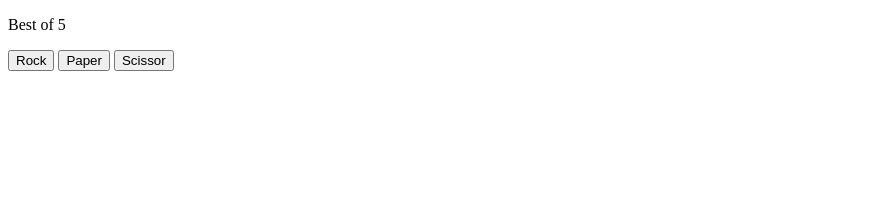
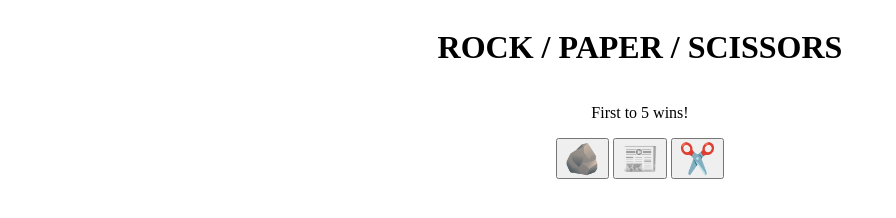
Before and after one commit to AmazingBandit/Rock-Paper-Scissors, a plain HTML site: page index.html in a window 1280 px wide. Shown: the whole page, without its empty margins (0-896 px from the left). Drawn offline with Linux system fonts and the light colour scheme.

Commit message:
Created new branch and updated button to show image

```diff
--- a/index.html
+++ b/index.html
@@ -3,14 +3,21 @@
   <head>
     <meta charset="UTF-8" />
     <meta name="viewport" content="width=device-width, initial-scale=1.0" />
-    <title>Rock, Paper, Scissor</title>
+    <link rel="stylesheet" href="style.css" />
+    <title>Rock, Paper, Scissors</title>
   </head>
   <body>
-    <p>Best of 5</p>
-    <button class="rock">Rock</button>
-    <button class="paper">Paper</button>
-    <button class="scissor">Scissor</button>
-    <div></div>
+    <div class="container">
+      <h1>ROCK / PAPER / SCISSORS</h1>
+      <p>First to 5 wins!</p>
+      <div class="selection">
+        <button class="rock">🪨</button>
+        <button class="paper">📰</button>
+        <button class="scissor">✂️</button>
+      </div>
+      <div class="roundPlay"></div>
+      <div class="score"></div>
+    </div>
     <script src="styles.js"></script>
   </body>
 </html>
--- /dev/null
+++ b/style.css
@@ -0,0 +1,17 @@
+:root {
+  --primary-color: black;
+  --secondary-color: yellow;
+  --hero-color: red;
+}
+
+.container {
+  display: flex;
+  flex-direction: column;
+  justify-content: center;
+  align-items: center;
+}
+
+.selection button {
+  cursor: pointer;
+  font-size: 30px;
+}
--- a/styles.js
+++ b/styles.js
@@ -6,7 +6,8 @@ let gameOver = false;
 const rock = document.querySelector(".rock");
 const paper = document.querySelector(".paper");
 const scissor = document.querySelector(".scissor");
-const div = document.querySelector("div");
+const div = document.querySelector(".roundPlay");
+const scoreDiv = document.querySelector(".score");
 
 rock.addEventListener("click", () => {
   if (gameOver === false) {
@@ -38,15 +39,15 @@ function getComputerChoice() {
 }
 
 const checkWinner = () => {
-  div.textContent += ` | Player: ${score} vs CPU: ${compScore}`;
+  scoreDiv.textContent = `Player: ${score} vs CPU: ${compScore}`;
   if (score == 5) {
     gameOver = true;
-    return (div.innerHTML += ` <br>
+    return (scoreDiv.innerHTML += ` <br>
     ** YOU WON THE GAME :D **
     `);
   } else if (compScore == 5) {
     gameOver = true;
-    return (div.innerHTML += ` <br>
+    return (scoreDiv.innerHTML += ` <br>
     ** YOU LOST THE GAME :( **
       `);
   }
@@ -55,11 +56,7 @@ const checkWinner = () => {
 function playRound(playerSelection) {
   computerSelection = getComputerChoice();
   console.log(playerSelection);
-  if (
-    playerSelection == "rock" ||
-    playerSelection == "paper" ||
-    playerSelection == "scissor"
-  ) {
+  if (playerSelection == "rock" || playerSelection == "paper" || playerSelection == "scissor") {
     if (playerSelection == "rock") {
       if (computerSelection == "rock") {
         div.textContent = `You Tied! Player: ${playerSelection} vs CPU: ${computerSelection}`;
```
